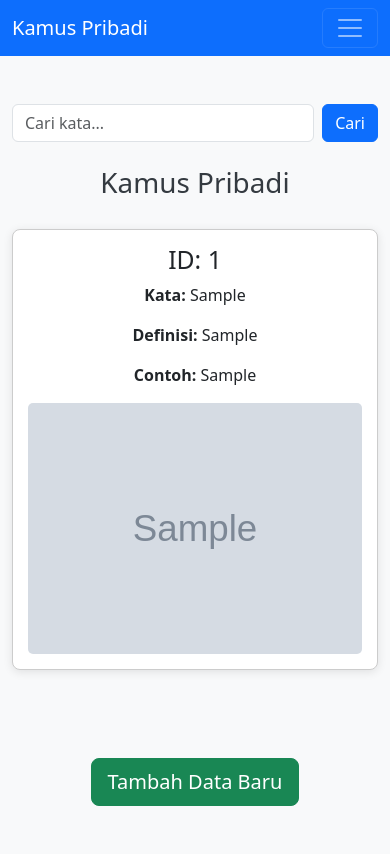
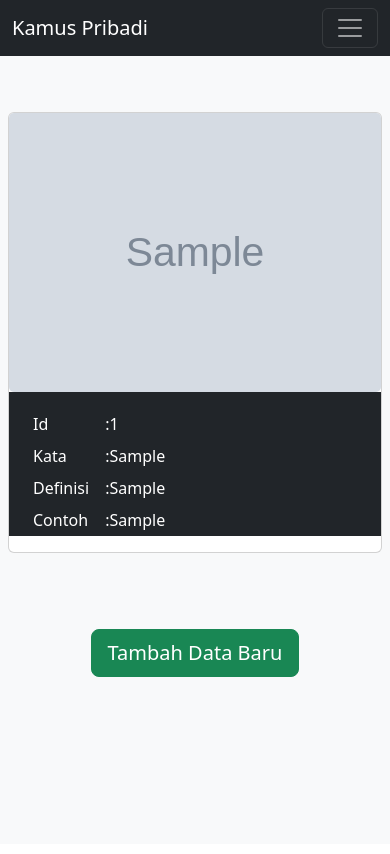
Before and after one commit to Ihsan051/kamus-pribadi, a PHP site: page /Beranda.php in a window 390 px wide. After the commit the page ends 677 px from the top, so only its background shows below. Run offline with PHP 8.4, Linux system fonts and the light colour scheme; the visitor is signed in with stand-in values (Sample User, id 1); tables that the repository leaves empty or names only in its code hold one stand-in row (values such as "Sample post"); grey boxes marked "Sample" are stand-in pictures; some libraries are stand-ins or nearby versions.

Commit message:
Memperbaiki tampilan beranda (belum selesai)

```diff
--- a/Beranda.php
+++ b/Beranda.php
@@ -53,35 +53,42 @@ $result = $conn->query($sql);
 <body>
     <?php include "navbar.php"; ?>
     <!-- Main Content -->
-    <section class="container my-5">
-        <div class="row justify-content-center">
-            <div class="col-md-8">
-                <form action="pencarian_kata.php" method="GET" class="d-flex mb-4">
-                    <input type="text" class="form-control me-2" name="query" placeholder="Cari kata..." required>
-                    <button type="submit" class="btn btn-primary">Cari</button>
-                </form>
-
-                <h1 class="header-title">Kamus Pribadi</h1>
-                <div id="data-container" class="text-center">
-                    <?php
+                <section class="container my-5">
+        <div class="row">
+            <div class="col-md-3 p-2">
+                <div id="data-container" class="d-flex flex-wrap">
+                <?php
                     if ($result->num_rows > 0) {
-                        // Tampilkan data
-                        while ($row = $result->fetch_assoc()) {
-                            echo "<div class='data-item'>";
-                            echo "<h2>ID: " . $row["id"] . "</h2>";
-                            echo "<p><strong>Kata:</strong> " . $row["word"] . "</p>";
-                            echo "<p><strong>Definisi:</strong> " . $row["definition"] . "</p>";
-                            echo "<p><strong>Contoh:</strong> " . $row["example"] . "</p>";
-                            echo "<img src='" . $row["image_path"] . "' alt='" . $row["word"] . "'>";
+                        // menampilkan data
+                        while ($row = $result->fetch_assoc()){
+                        echo "<div class='card d-inline-block' style= width: 10rem;' >";
+                        echo  "<img src='". $row['image_path'] ."' class='card-img-top w-100' >";
+                            echo "<div class='card-body bg-dark text-light pb-0'>";
+                            echo "<table class='table table-dark table-borderless w-25 lh-1'>";
+                            echo "<tr>";
+                            echo "<td>Id</td>";
+                            echo "<td>:" . $row["id"] ."</td>";
+                            echo "</tr>";
+                            echo "<tr>";
+                            echo "<td>Kata</td>";
+                            echo "<td> :". $row["word"] ."</td>";
+                            echo "</tr>";
+                            echo "<tr>";
+                            echo "<td>Definisi</td>";
+                            echo "<td>:" . $row["definition"] ."</td>";
+                            echo "</tr>";
+                            echo "<tr>";
+                            echo "<td>Contoh </td>";
+                            echo "<td>:" . $row["example"] ."</td>";
+                            echo "</tr>";
+                            echo "</table>";
                             echo "</div>";
                         }
-                    } else {
-                        echo "<div class='alert alert-warning'>0 hasil</div>";
                     }
-                    $conn->close();
+
                     ?>
                 </div>
-            </div>
+          </div>
         </div>
     </section>
     <!-- Tombol Tambah Data -->
--- a/navbar.php
+++ b/navbar.php
@@ -1,12 +1,15 @@
 <!-- Header -->
 <header>
-        <nav class="navbar navbar-expand-lg navbar-dark bg-primary">
+        <nav class="navbar navbar-expand-lg navbar-dark bg-dark sticky-top">
             <div class="container">
                 <a class="navbar-brand" href="#">Kamus Pribadi</a>
                 <button class="navbar-toggler" type="button" data-bs-toggle="collapse" data-bs-target="#navbarNav" aria-controls="navbarNav" aria-expanded="false" aria-label="Toggle navigation">
                     <span class="navbar-toggler-icon"></span>
                 </button>
                 <div class="collapse navbar-collapse" id="navbarNav">
+                <div>
+                        <img src="https://via.placeholder.com/40" alt="Foto Profil" class="profile-pic">
+                    </div>
                     <ul class="navbar-nav ms-auto">
                         <li class="nav-item">
                             <a class="nav-link active" href="beranda.php">Home</a>
@@ -17,10 +20,12 @@
                         <li class="nav-item">
                         <a class="nav-link" href="logout.php">Logout</a>
                         </li>
+                    </ul>
                       <!-- Foto Profil -->
-                    <div>
-                        <img src="https://via.placeholder.com/40" alt="Foto Profil" class="profile-pic">
-                    </div>
+                    <form action="pencarian_kata.php" method="GET" class="d-flex ">
+                    <input type="text" class="form-control me-2" name="query" placeholder="Cari kata..." required>
+                    <button type="submit" class="btn btn-outline-light">Cari</button>
+                </form>
                 </div>
             </div>
         </nav>
```
Also changed, not shown: register1.html (deleted, +0 -28 lines), uploads/Hijau_Coklat_Modern_Minuman_Teh_Logo-removebg-preview.png (added), uploads/logo (3).png (added).
